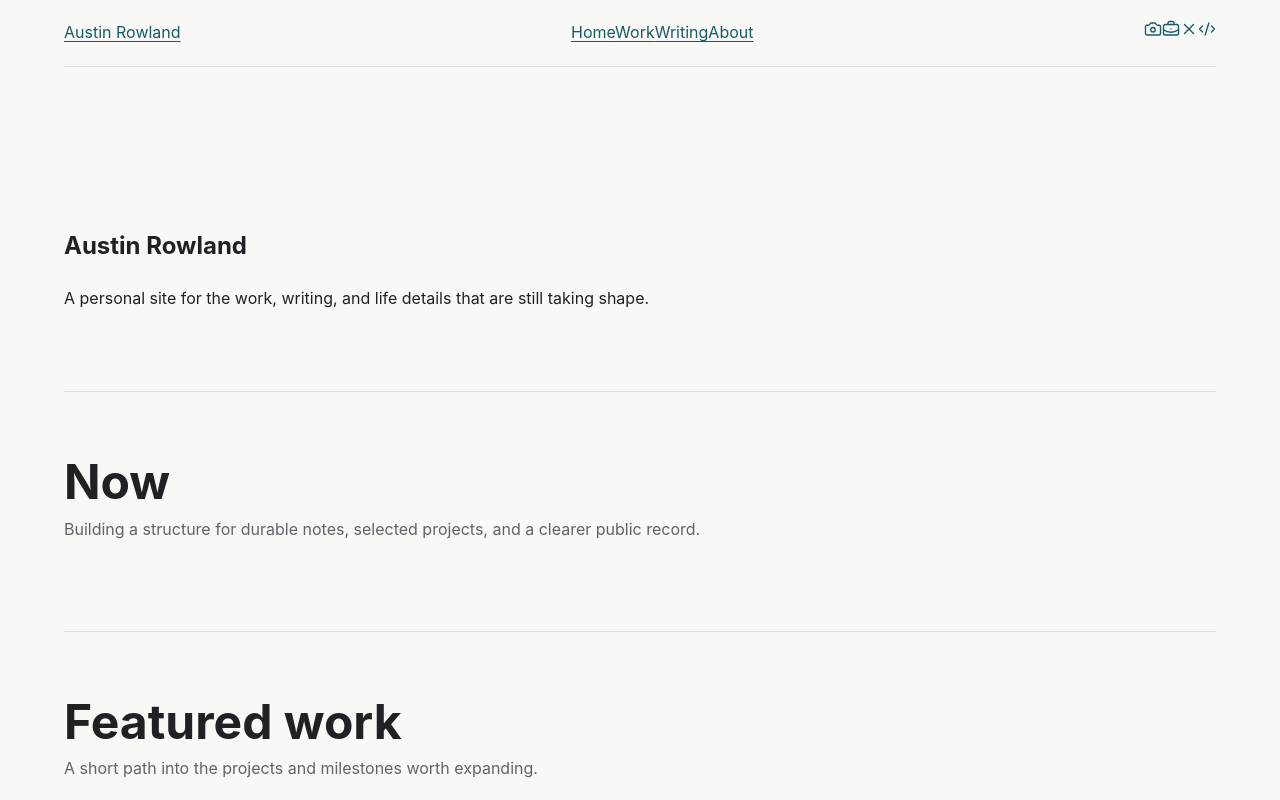
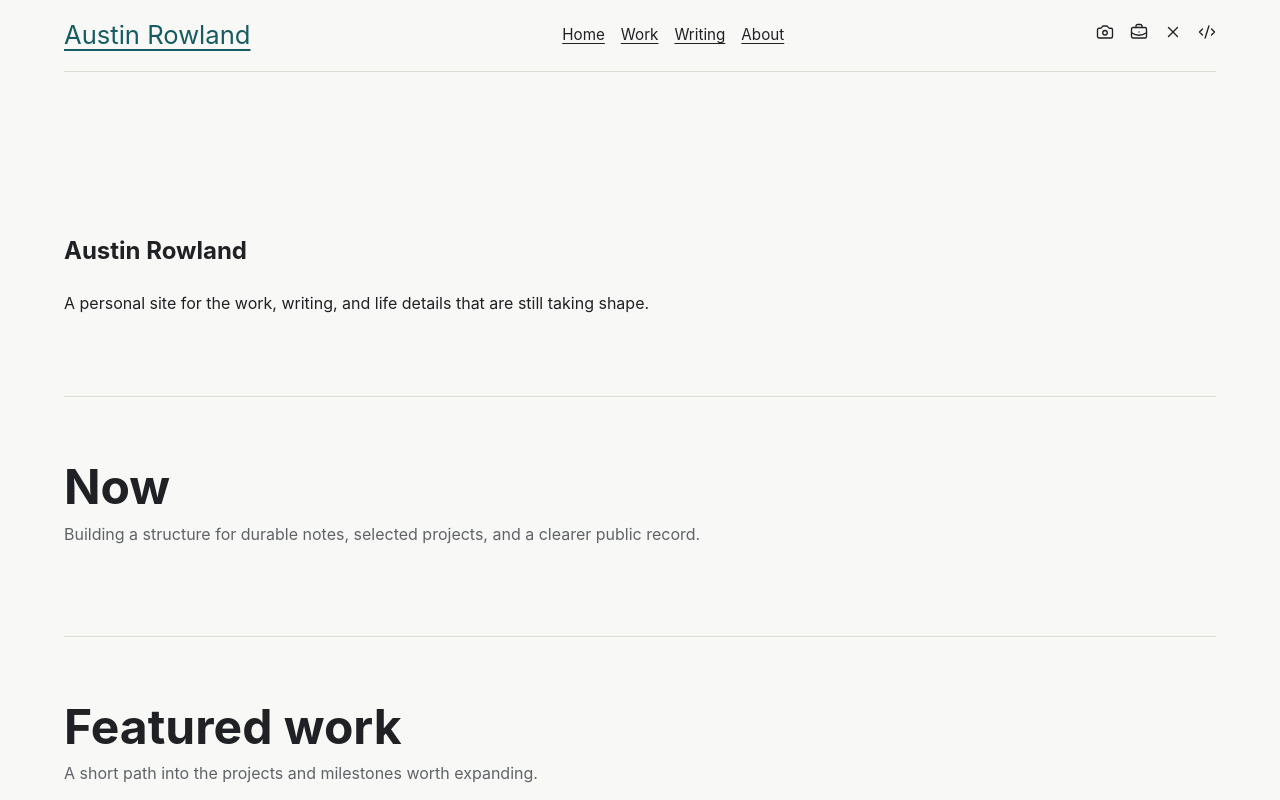
Before and after one commit to austinrowland/austinrowland.com, a Next.js app: page / in a window 1280 px wide. Shown: the top 800 px of the page. Built offline with nearby package versions, Linux system fonts and the light colour scheme.

Commit message:
Fix navigation spacing styles

```diff
--- a/src/app/globals.css
+++ b/src/app/globals.css
@@ -55,14 +55,18 @@ a:hover {
   border-bottom: 1px solid var(--color-border);
 }
 
-.site-title {
+.site-title,
+.site-header__brand {
   margin: 0;
   font-size: clamp(1.25rem, 2vw, 1.75rem);
   line-height: 1.2;
 }
 
 .site-nav,
-.social-links {
+.social-links,
+.site-header__nav,
+.site-header__social,
+.site-footer__nav {
   display: flex;
   flex-wrap: wrap;
   align-items: center;
@@ -70,7 +74,10 @@ a:hover {
 }
 
 .site-nav a,
-.social-links a {
+.social-links a,
+.site-header__nav a,
+.site-header__social a,
+.site-footer__nav a {
   color: var(--color-text);
   font-size: 0.95rem;
 }
--- a/src/components/Footer.tsx
+++ b/src/components/Footer.tsx
@@ -6,7 +6,7 @@ export function Footer() {
   return (
     <footer className="site-footer">
       <p>&copy; {new Date().getFullYear()} {profile.name}</p>
-      <nav aria-label="Footer navigation">
+      <nav aria-label="Footer navigation" className="site-footer__nav">
         {navigation.map((item) => (
           <Link href={item.href} key={item.href}>
             {item.label}
```
